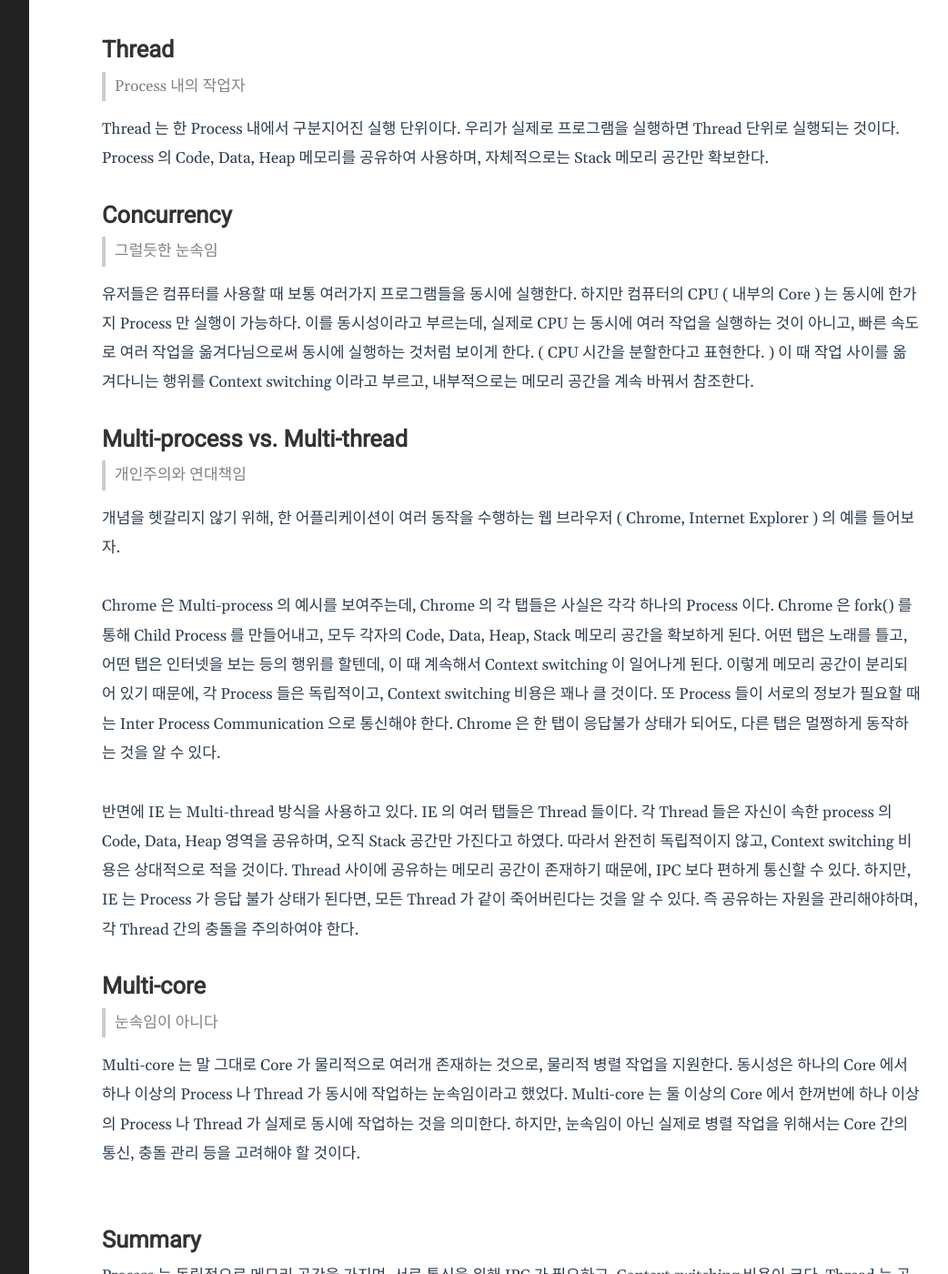
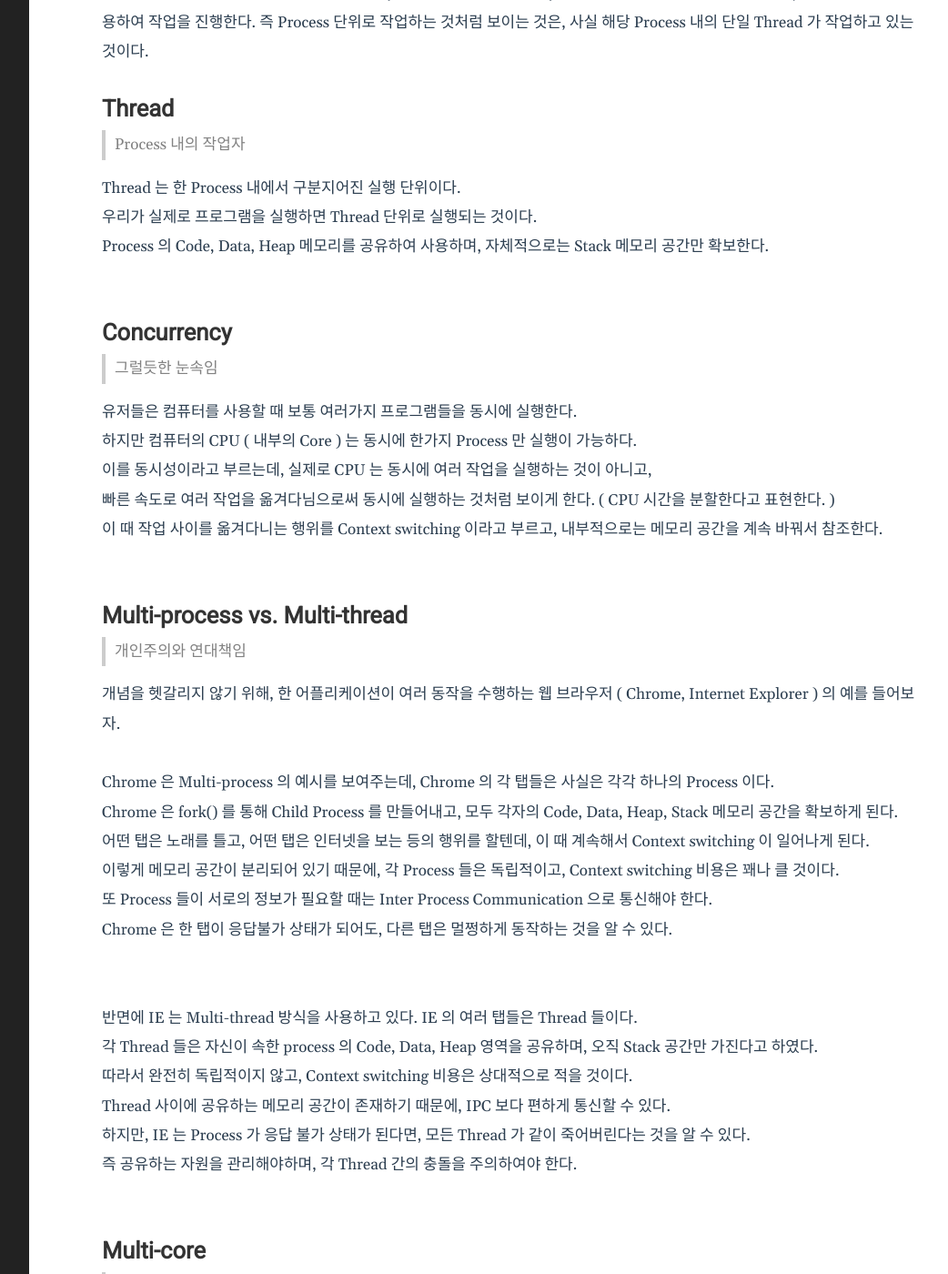
Before and after one commit to soonseok2/soonseok2.github.io, a Jekyll site: the page built from _posts/2022-04-27-Process_vs_Thread.markdown, in a window 1280 px wide and 1400 px high, scrolled down 554 px. Shown: the whole window at 91% size, without its empty margins (188-1230 px from the left). Built offline with Jekyll 4.4.1, drawn with Linux system fonts in a browser that asks for light colours; some of the changed text lies outside the part shown.

Commit message:
text changed

```diff
--- a/_posts/2022-04-27-Process_vs_Thread.markdown
+++ b/_posts/2022-04-27-Process_vs_Thread.markdown
@@ -8,8 +8,12 @@ category: CS
 # Intro
 
 Process 와 Thread 는 언어의 혼용때문에 헷갈리는 개념 중 하나이다.
+
 각자의 특징을 확실하게 구분지어서 차이점을 알아보자.
+
 밑에서 설명할 내용들은 우선 단일 CPU Core 기준이라고 가정하자.
+
+<br/>
 
 # Process
 
@@ -27,18 +31,28 @@ Process 자체적으로 작업하지는 않고, 하위 Thread 를 사용하여
 > Process 내의 작업자
 
 Thread 는 한 Process 내에서 구분지어진 실행 단위이다.
+
 우리가 실제로 프로그램을 실행하면 Thread 단위로 실행되는 것이다.
+
 Process 의 Code, Data, Heap 메모리를 공유하여 사용하며, 자체적으로는 Stack 메모리 공간만 확보한다.
+
+<br/>
 
 # Concurrency
 
 > 그럴듯한 눈속임
 
 유저들은 컴퓨터를 사용할 때 보통 여러가지 프로그램들을 동시에 실행한다.
+
 하지만 컴퓨터의 CPU ( 내부의 Core ) 는 동시에 한가지 Process 만 실행이 가능하다.
+
 이를 동시성이라고 부르는데, 실제로 CPU 는 동시에 여러 작업을 실행하는 것이 아니고,
+
 빠른 속도로 여러 작업을 옮겨다님으로써 동시에 실행하는 것처럼 보이게 한다. ( CPU 시간을 분할한다고 표현한다. )
+
 이 때 작업 사이를 옮겨다니는 행위를 Context switching 이라고 부르고, 내부적으로는 메모리 공간을 계속 바꿔서 참조한다.
+
+<br/>
 
 # Multi-process vs. Multi-thread
 
@@ -47,30 +61,46 @@ Process 의 Code, Data, Heap 메모리를 공유하여 사용하며, 자체적
 개념을 헷갈리지 않기 위해, 한 어플리케이션이 여러 동작을 수행하는 웹 브라우저 ( Chrome, Internet Explorer ) 의 예를 들어보자.
 <br/><br/>
 Chrome 은 Multi-process 의 예시를 보여주는데, Chrome 의 각 탭들은 사실은 각각 하나의 Process 이다.
+
 Chrome 은 fork() 를 통해 Child Process 를 만들어내고, 모두 각자의 Code, Data, Heap, Stack 메모리 공간을 확보하게 된다.
+
 어떤 탭은 노래를 틀고, 어떤 탭은 인터넷을 보는 등의 행위를 할텐데, 이 때 계속해서 Context switching 이 일어나게 된다.
+
 이렇게 메모리 공간이 분리되어 있기 때문에, 각 Process 들은 독립적이고, Context switching 비용은 꽤나 클 것이다.
+
 또 Process 들이 서로의 정보가 필요할 때는 Inter Process Communication 으로 통신해야 한다.
+
 Chrome 은 한 탭이 응답불가 상태가 되어도, 다른 탭은 멀쩡하게 동작하는 것을 알 수 있다.
+
 <br/><br/>
 반면에 IE 는 Multi-thread 방식을 사용하고 있다. IE 의 여러 탭들은 Thread 들이다.
+
 각 Thread 들은 자신이 속한 process 의 Code, Data, Heap 영역을 공유하며, 오직 Stack 공간만 가진다고 하였다.
+
 따라서 완전히 독립적이지 않고, Context switching 비용은 상대적으로 적을 것이다.
+
 Thread 사이에 공유하는 메모리 공간이 존재하기 때문에, IPC 보다 편하게 통신할 수 있다.
+
 하지만, IE 는 Process 가 응답 불가 상태가 된다면, 모든 Thread 가 같이 죽어버린다는 것을 알 수 있다.
+
 즉 공유하는 자원을 관리해야하며, 각 Thread 간의 충돌을 주의하여야 한다.
+
+<br/>
 
 # Multi-core
 
 > 눈속임이 아니다
 
 Multi-core 는 말 그대로 Core 가 물리적으로 여러개 존재하는 것으로, 물리적 병렬 작업을 지원한다.
+
 동시성은 하나의 Core 에서 하나 이상의 Process 나 Thread 가 동시에 작업하는 눈속임이라고 했었다.
+
 Multi-core 는 둘 이상의 Core 에서 한꺼번에 하나 이상의 Process 나 Thread 가 실제로 동시에 작업하는 것을 의미한다.
+
 하지만, 눈속임이 아닌 실제로 병렬 작업을 위해서는 Core 간의 통신, 충돌 관리 등을 고려해야 할 것이다.
 
+<br/>
 
-<br/>
 # Summary
 
 Process 는 독립적으로 메모리 공간을 가지며, 서로 통신을 위해 IPC 가 필요하고, Context switching 비용이 크다.
--- a/_posts/2022-05-04-HTTP_vs_HTTPS.markdown
+++ b/_posts/2022-05-04-HTTP_vs_HTTPS.markdown
@@ -25,6 +25,7 @@ HTTP는 HyperText Transfer Protocol의 약자로, 말 그대로 Hypertext를 웹
   - 상태 유지가 필요한 경우 쿠키와 세션 토큰 등을 사용한다.
 
 <br/>
+
 # HTTPS
 
 > HTTP와 보안의 결합
@@ -38,6 +39,7 @@ SSL(Secure Socket Layer) 이라는 계층을 사용하며, 이는 우리가 사
 HTTPS는 SSL/TLS계층 위에서 동작하며, 기존 HTTP에서 SSL/TLS가 추가된 TCP/IP -> SSL/TLS -> HTTPS 순서로 동작한다.
 
 <br/>
+
 # SSL / TLS
 
 > 디지털 인증서와 키(key)를 이용한 보안 프로토콜
@@ -59,6 +61,7 @@ HTTPS는 SSL/TLS계층 위에서 동작하며, 기존 HTTP에서 SSL/TLS가 추
 아무래도 추가적인 단계가 생긴만큼, 비용 발생 및 속도 저하 등의 문제가 있지만, 보안을 위해 대부분 필수적으로 사용하고 있다.
 
 <br/>
+
 # Summary
 
 HTTP는 주로 HTML 문서를 주고받기 위한 프로토콜이고, HTTPS는 SSL/TLS를 사용하여 보안성을 강화했다.
```
Also changed, not shown: _posts/2022-04-19-API&Library&Framework.markdown (+26 -5 lines).
